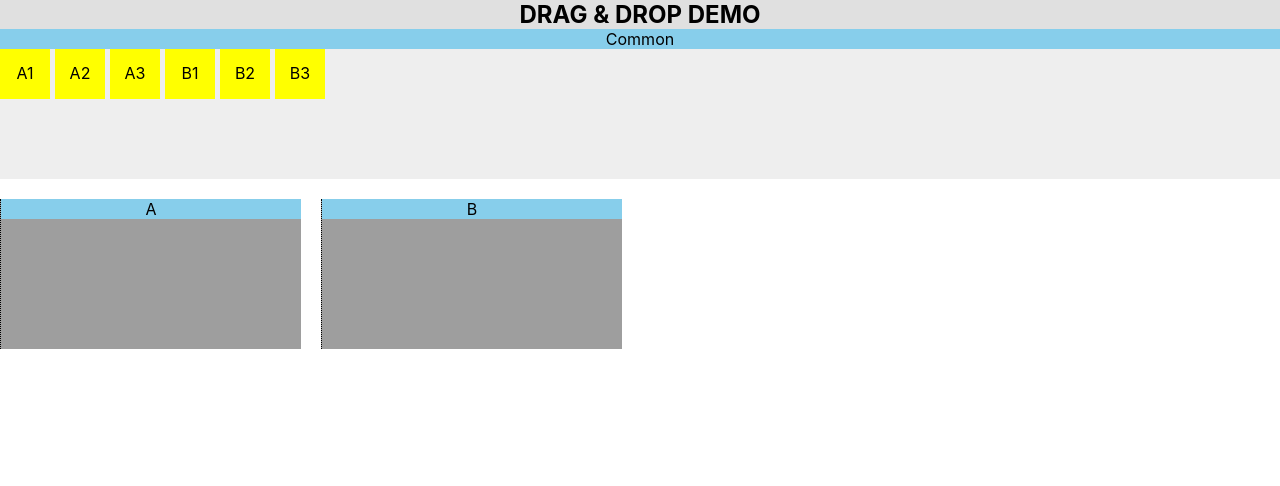
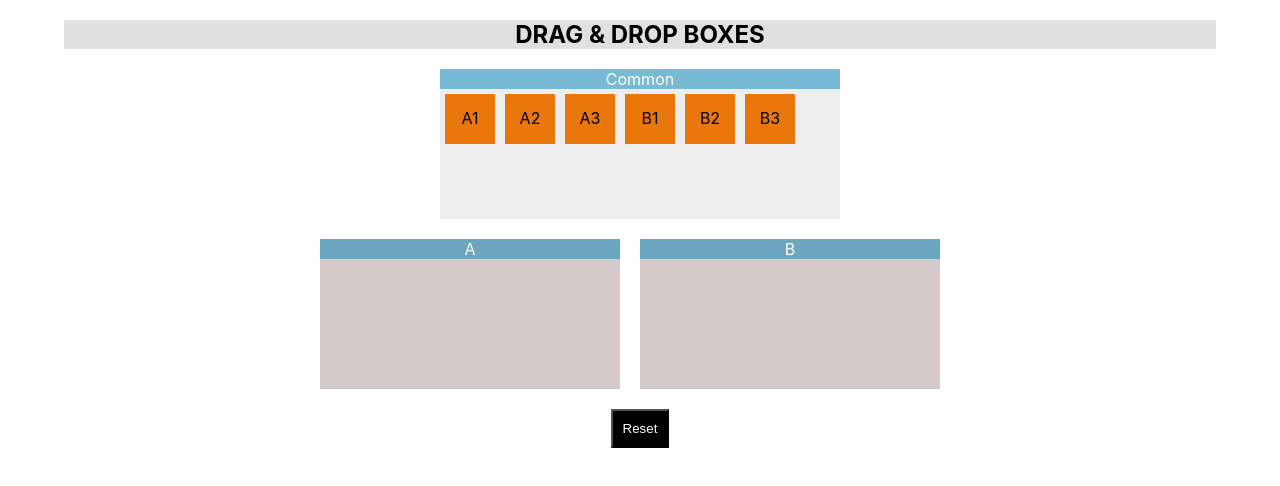
Before and after one commit to nitinreddy3/dnd-magic-box, a React (Create React App) app: page / in a window 1280 px wide. Shown: the top 486 px of the page. Built offline with nearby package versions, Linux system fonts and the light colour scheme.

Commit message:
Properly aligned the containers

```diff
--- a/src/App.css
+++ b/src/App.css
@@ -1,23 +1,16 @@
-.App {
-  text-align: center;
-  width: 95%;
-  margin: 15px auto;
-}
 
 .container-drag {
   text-align: center;
+  clear: both;
+  width: 90%;
+  margin: 20px auto;
 }
 
-.wip {
-  /* position: absolute; */
-  width: 100%;
+.common {
+  width: 400px;
   height: 150px;
-  /* float: left; */
-  /* left: 0;
-  top: 10; */
-  margin-bottom: 20px;
+  margin: 20px auto;
   background-color: #eeeeee;
-  border-right: 1px dotted;
 }
 
 .header {
@@ -28,27 +21,40 @@
   width: 100%;
 }
 
+.wrapper {
+  margin-bottom: 20px;
+}
+
 .task-header {
   display: inline-block;
-  background-color: skyblue;
+  background-color: rgba(9, 136, 186, 0.51);
+  color: white;
   width: 100%;
+  /* border-radius: 20px; */
 }
 
 .droppable {
-  /* position: absolute; */
   width: 300px;
   height: 150px;
-  float: left;
-  background-color: #9e9e9e;
-  border-left: 1px dotted;
+  display: inline-block;
+  background-color: #d5c9c9;
   margin-right: 20px;
+  /* border-radius: 20px; */
 }
 
 .draggable {
   width: 50px;
   height: 50px;
-  background-color: yellow;
-  margin-right: 5px;
+  background-color: rgb(233, 119, 12);
+  margin: 5px;
   float: left;
   line-height: 3em;
 }
+
+.reset-btn {
+  color: white;
+  background: black;
+  /* width: 100px; */
+  padding: 10px;
+  /* border-radius: 5px; */
+}
--- a/src/App.js
+++ b/src/App.js
@@ -1,24 +1,37 @@
-import React, { useState } from 'react';
+import React, { useState, useEffect } from 'react';
 import './App.css';
 import json from './stub.json'
 
 function App() {
   const [tasks, setTasks] = useState(json.data)
+  let [categoryA, setCategoryA] = useState([])
+  let [categoryB, setCategoryB] = useState([])
+  let [common, setCommon] = useState(json.data)
+
+  useEffect(() => {
+    setTasks([...json.data])
+  }, [])
+
+
   const onDrop = (ev, cat) => {
     let id = ev.dataTransfer.getData("id");
 
-    let taskList = tasks.filter((task) => {
+    common.forEach((task) => {
       if ((task.name === id) && (task.targetCategory === cat)) {
         task.category = cat;
+        if (cat === "categoryA") {
+          categoryA = [...categoryA, task];
+          setCategoryA([...categoryA]);
+        } else if (cat === "categoryB") {
+          categoryB = [...categoryB, task];
+          setCategoryB([...categoryB]);
+        }
+        setCommon([...common.filter(i => i.name !== id)]);
       }
-      return task;
     });
-
-    setTasks([...taskList])
   };
 
   const onDragStart = (ev, id) => {
-    console.log("dragstart:", id);
     ev.dataTransfer.setData("id", id);
   };
 
@@ -26,7 +39,7 @@ function App() {
     ev.preventDefault();
   };
 
-  const getCategorizedTasks = (category) => tasks.filter(i => i.category === category).map(t => <div
+  const getCategorizedTasks = (category) => category.length ? category.map(t => <div
     key={t.name}
     onDragStart={(e) => onDragStart(e, t.name)}
     draggable
@@ -34,43 +47,44 @@ function App() {
     style={{ backgroundColor: t.bgcolor }}
   >
     {t.name}
-  </div>)
+  </div>) : ''
+
+  const reset = () => {
+    setCommon([...json.data])
+    setCategoryA([]);
+    setCategoryB([]);
+  }
 
   return (
     <div className="container-drag">
-      <h2 className="header">DRAG & DROP DEMO</h2>
+      <h2 className="header">DRAG & DROP BOXES</h2>
       <div
-        className="wip"
+        className="common"
         onDragOver={(e) => onDragOver(e)}
-        onDrop={(e) => {
-          onDrop(e, "common");
-        }}
+        onDrop={(e) => onDrop(e, "common")}
       >
         <span className="task-header">Common</span>
-        {getCategorizedTasks("common")}
+        {getCategorizedTasks(common)}
       </div>
-      <div
-        className="droppable"
-        onDragOver={(e) => onDragOver(e)}
-        onDrop={(e) => {
-          console.log(e)
-          onDrop(e, "categoryA")
-        }}
-      >
-        <span className="task-header">A</span>
-        {getCategorizedTasks("categoryA")}
+      <div className="wrapper">
+        <div
+          className="droppable"
+          onDragOver={(e) => onDragOver(e)}
+          onDrop={(e) => onDrop(e, "categoryA")}
+        >
+          <span className="task-header">A</span>
+          {getCategorizedTasks(categoryA)}
+        </div>
+        <div
+          className="droppable"
+          onDragOver={(e) => onDragOver(e)}
+          onDrop={(e) => onDrop(e, "categoryB")}
+        >
+          <span className="task-header">B</span>
+          {getCategorizedTasks(categoryB)}
+        </div>
       </div>
-      <div
-        className="droppable"
-        onDragOver={(e) => onDragOver(e)}
-        onDrop={(e) => {
-          console.log(e)
-          onDrop(e, "categoryB")
-        }}
-      >
-        <span className="task-header">B</span>
-        {getCategorizedTasks("categoryB")}
-      </div>
+      <button className="reset-btn" onClick={reset}>Reset</button>
     </div>
   );
 }
--- a/src/stub.json
+++ b/src/stub.json
@@ -2,37 +2,37 @@
   "data": [{
       "name": "A1",
       "category": "common",
-      "bgcolor": "yellow",
+      "bgcolor": "rgb(233, 119, 12)",
       "targetCategory": "categoryA"
     },
     {
       "name": "A2",
       "category": "common",
-      "bgcolor": "yellow",
+      "bgcolor": "rgb(233, 119, 12)",
       "targetCategory": "categoryA"
     },
     {
       "name": "A3",
       "category": "common",
-      "bgcolor": "yellow",
+      "bgcolor": "rgb(233, 119, 12)",
       "targetCategory": "categoryA"
     },
     {
       "name": "B1",
       "category": "common",
-      "bgcolor": "yellow",
+      "bgcolor": "rgb(233, 119, 12)",
       "targetCategory": "categoryB"
     },
     {
       "name": "B2",
       "category": "common",
-      "bgcolor": "yellow",
+      "bgcolor": "rgb(233, 119, 12)",
       "targetCategory": "categoryB"
     },
     {
       "name": "B3",
       "category": "common",
-      "bgcolor": "yellow",
+      "bgcolor": "rgb(233, 119, 12)",
       "targetCategory": "categoryB"
     }
   ]
```
